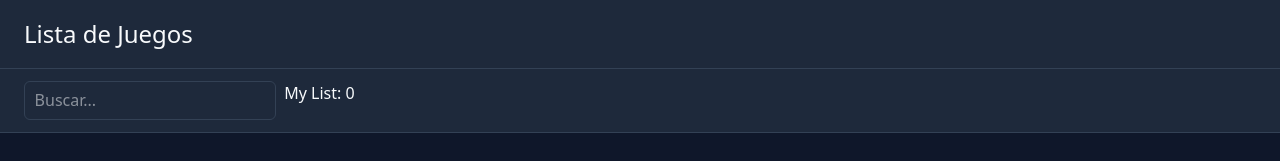
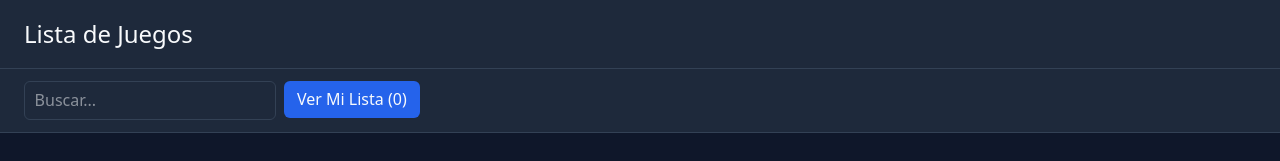
Before and after one commit to J0C4P/Tp1-Sprint2, a React (Vite) app: page / in a window 1280 px wide. Shown: the top 161 px of the page. Built offline with nearby package versions, Linux system fonts and the light colour scheme.

Commit message:
Botón toggle entre catalogo y mi lista

```diff
--- a/src/App.jsx
+++ b/src/App.jsx
@@ -15,6 +15,15 @@ function App() {
     }
   })
   const [busqueda, setBusqueda] = useState("")
+  const [onMylist, setOnMylist] = useState(() => {
+    try {
+      const guardado = localStorage.getItem("watchlist:enMiLista")
+      return guardado ? JSON.parse(guardado) : false
+    } catch (error) {
+      console.warn("Datos corruptos en localStorage.", error)
+      return false
+    }
+  })
 
   const estaEnLista = (id) => miLista.some((i) => i.id === id)
 
@@ -25,8 +34,26 @@ function App() {
   }, [miLista])
 
   useEffect(() => {
+    localStorage.setItem("watchlist:enMiLista", JSON.stringify(onMylist))
+  }, [onMylist])
+
+  useEffect(() => {
     document.title = `Mi Watchlist (${cantidad})`
   }, [cantidad])
+
+  useEffect(() => {
+    const handleKeyDown = (e) => {
+      if (e.key === "Escape") {
+        setOnMylist(false)
+      }
+    }
+
+    document.addEventListener("keydown", handleKeyDown)
+
+    return () => {
+      document.removeEventListener("keydown", handleKeyDown)
+    }
+  }, [])
 
   const toggleItem = (item) => {
     setMiLista((prev) =>
@@ -39,11 +66,12 @@ function App() {
   return (
   <>
     <Header></Header>
-    <Navbar busqueda={busqueda} setBusqueda={setBusqueda} cantidad={cantidad}></Navbar>
+    <Navbar busqueda={busqueda} setBusqueda={setBusqueda} onMylist={onMylist} setOnMylist={setOnMylist} cantidad={cantidad}></Navbar>
     <CatalogList
       estaEnLista={estaEnLista}
       onToggle={toggleItem}
       busqueda={busqueda}
+      onMylist={onMylist}
     ></CatalogList>
     <Footer></Footer>
   </>
--- a/src/components/Catalog/CatalogList.jsx
+++ b/src/components/Catalog/CatalogList.jsx
@@ -1,18 +1,28 @@
 import {items} from "../../data/items"
 import CatalogCard from "./CatalogCard"
 
-const CatalogList = ({ estaEnLista, onToggle, busqueda }) => {
-  const itemsFiltrados = items.filter((item) =>
-    item.name.toLowerCase().includes(busqueda.toLowerCase())
-  )
+const CatalogList = ({ estaEnLista, onToggle, busqueda, onMylist }) => {
+  const itemsFiltrados = items
+    .filter((item) => item.name.toLowerCase().includes(busqueda.toLowerCase()))
+    .filter((item) => !onMylist || estaEnLista(item.id))
+
+  const hayAlgoEnMiLista = items.some((item) => estaEnLista(item.id))
 
   return (
     <section>
-      <h2>Catalogo de Juegos</h2>
+      <h2>{onMylist ? "Mi Lista" : "Catalogo de Juegos"}</h2>
       {items.length === 0 ? (
         <p>Todavía no hay items en el catálogo.</p>
       ) : itemsFiltrados.length === 0 ? (
-        <p>No encontramos resultados para "{busqueda}".</p>
+        onMylist ? (
+          hayAlgoEnMiLista ? (
+            <p>No encontramos resultados para "{busqueda}" en tu lista.</p>
+          ) : (
+            <p>Todavía no agregaste nada a tu lista.</p>
+          )
+        ) : (
+          <p>No encontramos resultados para "{busqueda}".</p>
+        )
       ) : (
         <div>
           {itemsFiltrados.map((item) => (
--- a/src/components/NavBar/MyList.jsx
+++ b/src/components/NavBar/MyList.jsx
@@ -1,7 +1,9 @@
-const MyList = ({ cantidad }) => {
+const MyList = ({ cantidad, onMylist, setOnMylist }) => {
   return (
     <div>
-      <h2>My List: {cantidad}</h2>
+      <button type="button" onClick={() => setOnMylist(prev =>!prev)}>
+        {onMylist ? "Ver Catalogo" : "Ver Mi Lista (" + cantidad + ")"}
+      </button>
     </div>
   )
 }
--- a/src/components/NavBar/Nav.jsx
+++ b/src/components/NavBar/Nav.jsx
@@ -1,11 +1,11 @@
 import MyList from './MyList'
 import SearchBar from './SearchBar'
 
-const Navbar = ({ busqueda, setBusqueda, cantidad }) => {
+const Navbar = ({ busqueda, setBusqueda, onMylist, setOnMylist, cantidad }) => {
   return (
     <nav>
       <SearchBar busqueda={busqueda} setBusqueda={setBusqueda}></SearchBar>
-      <MyList cantidad={cantidad}></MyList>
+      <MyList cantidad={cantidad} onMylist={onMylist} setOnMylist={setOnMylist}></MyList>
     </nav>
   )
 }
```
